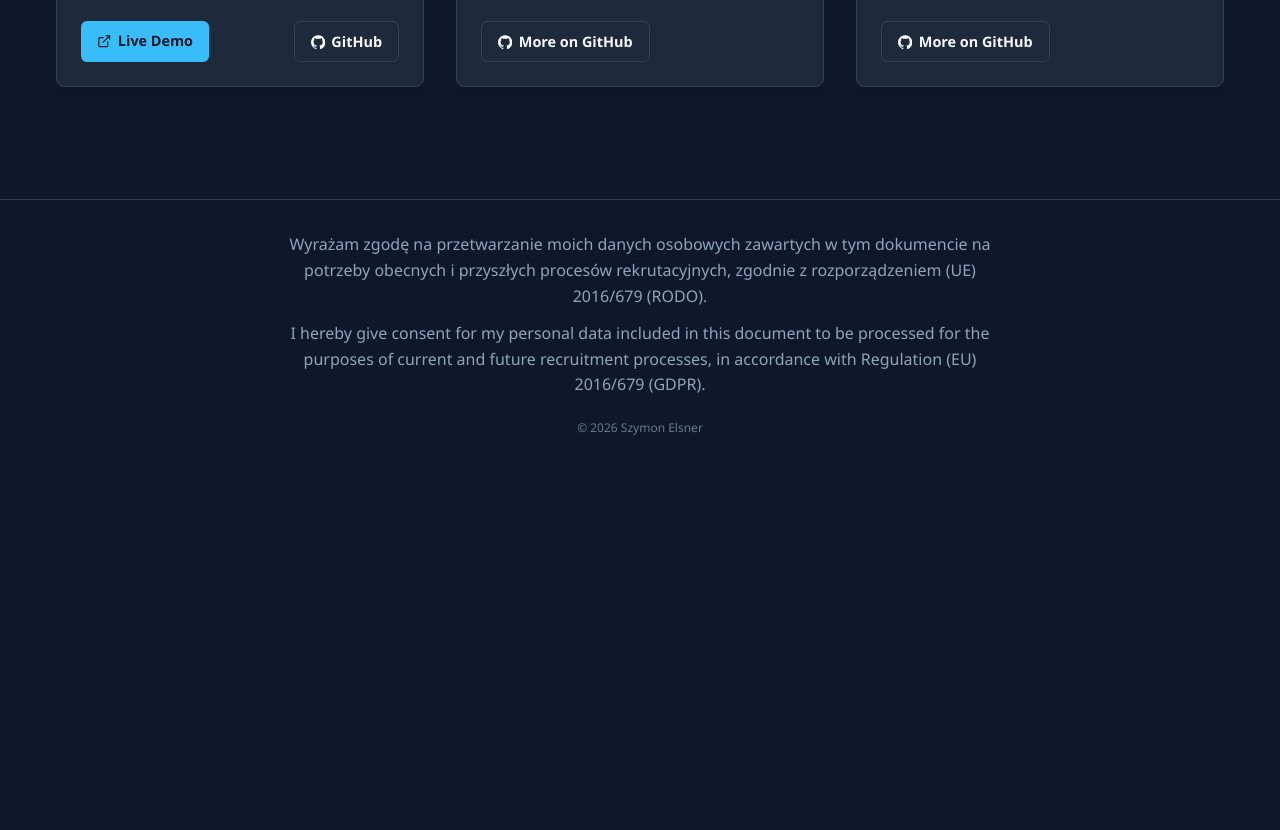
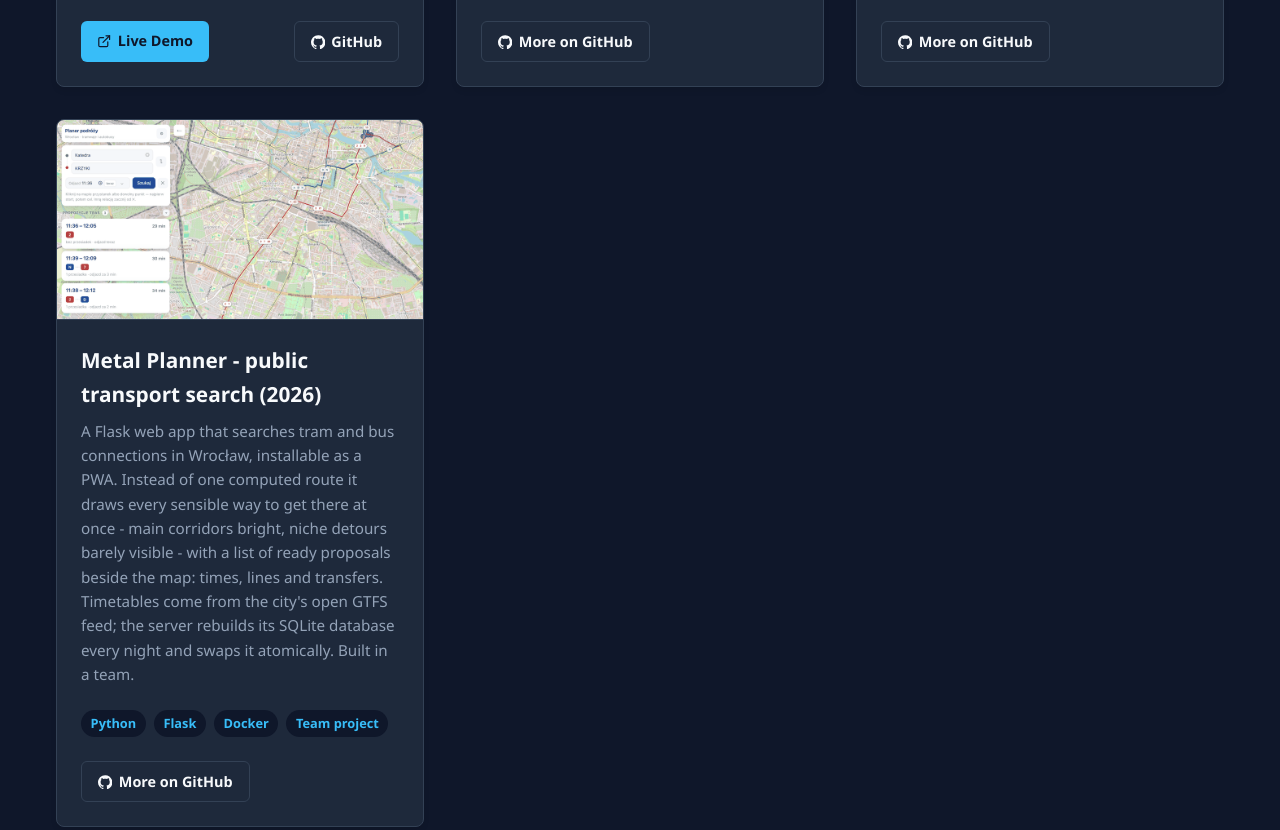
Before and after one commit to SzymonEls/portfolio, a plain HTML site: page index.html in a window 1280 px wide. Shown: the part 2090-2920 px from the top of the page. Before the commit the page ends 2619 px from the top, so only its background shows below. Drawn offline with Linux system fonts and the light colour scheme.

Commit message:
Add Metal Planner

```diff
--- a/index.html
+++ b/index.html
@@ -776,6 +776,14 @@
                 gap: 1.2mm;
             }
 
+            /* Czwarta karta nie mieści się na kartce - na papierze zostają
+               trzy projekty, resztę czytelnik znajdzie pod adresem GitHuba
+               ze stopki. Klasa siedzi na karcie w HTML, więc gdy kolejność
+               projektów się zmieni, wystarczy ją przenieść. */
+            .project-card.no-print {
+                display: none;
+            }
+
             /* Zrzut obok opisu, nie nad nim - trzy karty jedna pod drugą
                w pionowym układzie nie mieszczą się na jednej stronie. */
             .project-card {
@@ -1000,7 +1008,7 @@
                         I build Python web apps end to end - from the data model to the server they run on. Everything ships in Docker, and a service I wrote redeploys my projects on every commit.
                         <br /><br />
 
-                        I build tools I actually need: the project manager below exists because nothing matched the way I plan my work. I have also worked in a team, on the auth plugin for my school's Minecraft server. These three are my biggest finished projects; the rest are on my GitHub.
+                        I build tools I actually need: the project manager below exists because nothing matched the way I plan my work. I have also worked in teams - on the auth plugin for my school's Minecraft server and on a transit planner for Wrocław. These are my biggest finished projects; the rest are on my GitHub.
                         <!-- TODO: dopisać tu jedno zdanie o tym, czego szukam (staż / praktyki /
                              praca na część etatu) i w jakim kierunku (backend / DevOps). Bez tego
                              czytelnik nie wie, co ci zaproponować. -->
@@ -1147,6 +1155,27 @@
                 </div>
             </article>
 
+            <!-- Karta Projektu 4. no-print: na wydruku ta karta znika,
+                 żeby CV zostało na jednej kartce A4 (patrz @media print). -->
+            <article class="project-card no-print">
+                <div class="project-image">
+                    <img src="metal-planner.png" alt="Metal Planner - mapa przepływów z propozycjami tras" width="900" height="576" loading="lazy" decoding="async">
+                </div>
+                <div class="project-info">
+                    <h3 class="project-title">Metal Planner - public transport search (2026)</h3>
+                    <p class="project-description">A Flask web app that searches tram and bus connections in Wrocław, installable as a PWA. Instead of one computed route it draws every sensible way to get there at once - main corridors bright, niche detours barely visible - with a list of ready proposals beside the map: times, lines and transfers. Timetables come from the city's open GTFS feed; the server rebuilds its SQLite database every night and swaps it atomically. Built in a team.</p>
+                    <div class="project-tags">
+                        <span class="tag">Python</span>
+                        <span class="tag">Flask</span>
+                        <span class="tag">Docker</span>
+                        <span class="tag">Team project</span>
+                    </div>
+                    <div class="project-links">
+                        <a href="https://github.com/Metal-Pipe-Org/Metal-Planner" data-print="github.com/Metal-Pipe-Org/Metal-Planner" class="btn btn-secondary" target="_blank" rel="noopener noreferrer"><svg class="icon icon-inline" aria-hidden="true"><use href="#i-github"></use></svg>More on GitHub</a>
+                    </div>
+                </div>
+            </article>
+
         </div>
     </main>
 
```
Also changed, not shown: metal-planner.png (added).
